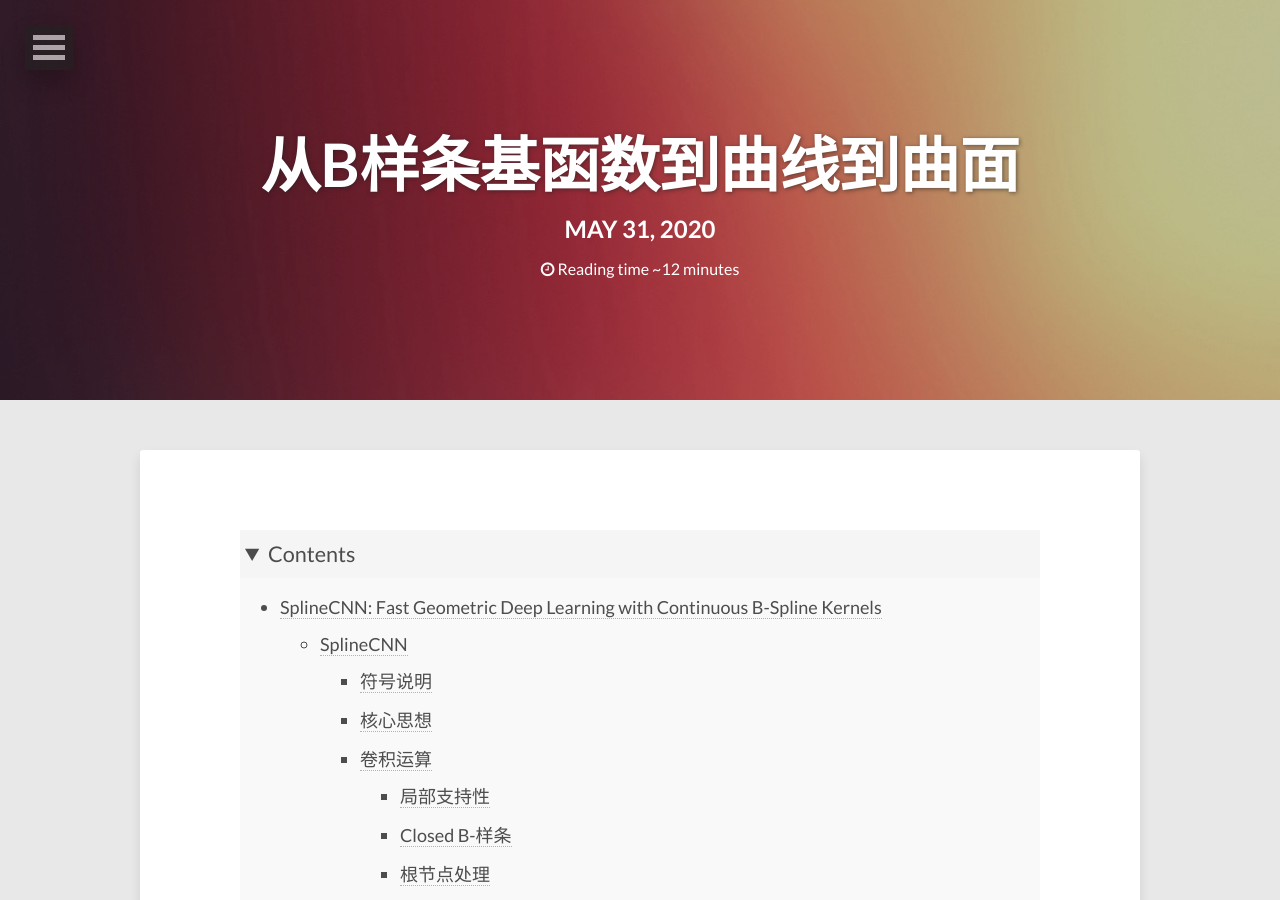
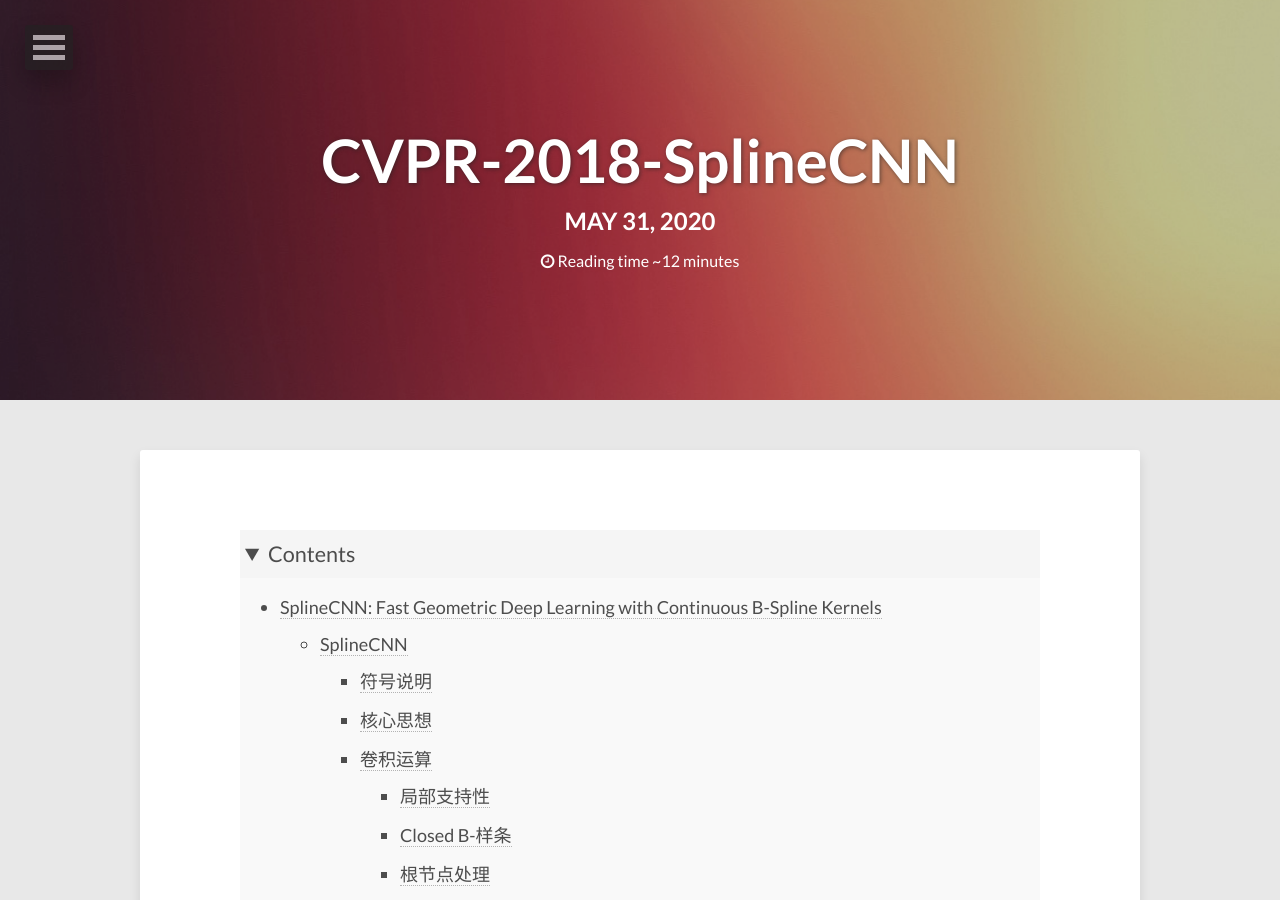
Before and after one commit to E0HYL/BLOG-OF-E0, a Jekyll site: the page built from _posts/2020-05-31-SplineCNN.md, in a window 1280 px wide and 900 px high. Built offline with Jekyll 4.4.1, drawn with Linux system fonts in a browser that asks for light colours; nearby versions of some CDN libraries; comment, search, counter and statistics services are not loaded.

Commit message:
change title

```diff
--- a/_posts/2020-05-31-SplineCNN.md
+++ b/_posts/2020-05-31-SplineCNN.md
@@ -1,9 +1,9 @@
 ---
 layout: post
-title: 从B样条基函数到曲线到曲面
-description: "有关B样条的一些知识整理"
+title: CVPR-2018-SplineCNN
+description: "SplineCNN论文笔记：基于B样条基函数的聚合深度学习方法"
 modified: 2020-5-31
-tags: [GNN, Papers]
+tags: [GNN, Geometric, Papers]
 math: true
 image:
   feature: abstract-2.jpg
```
